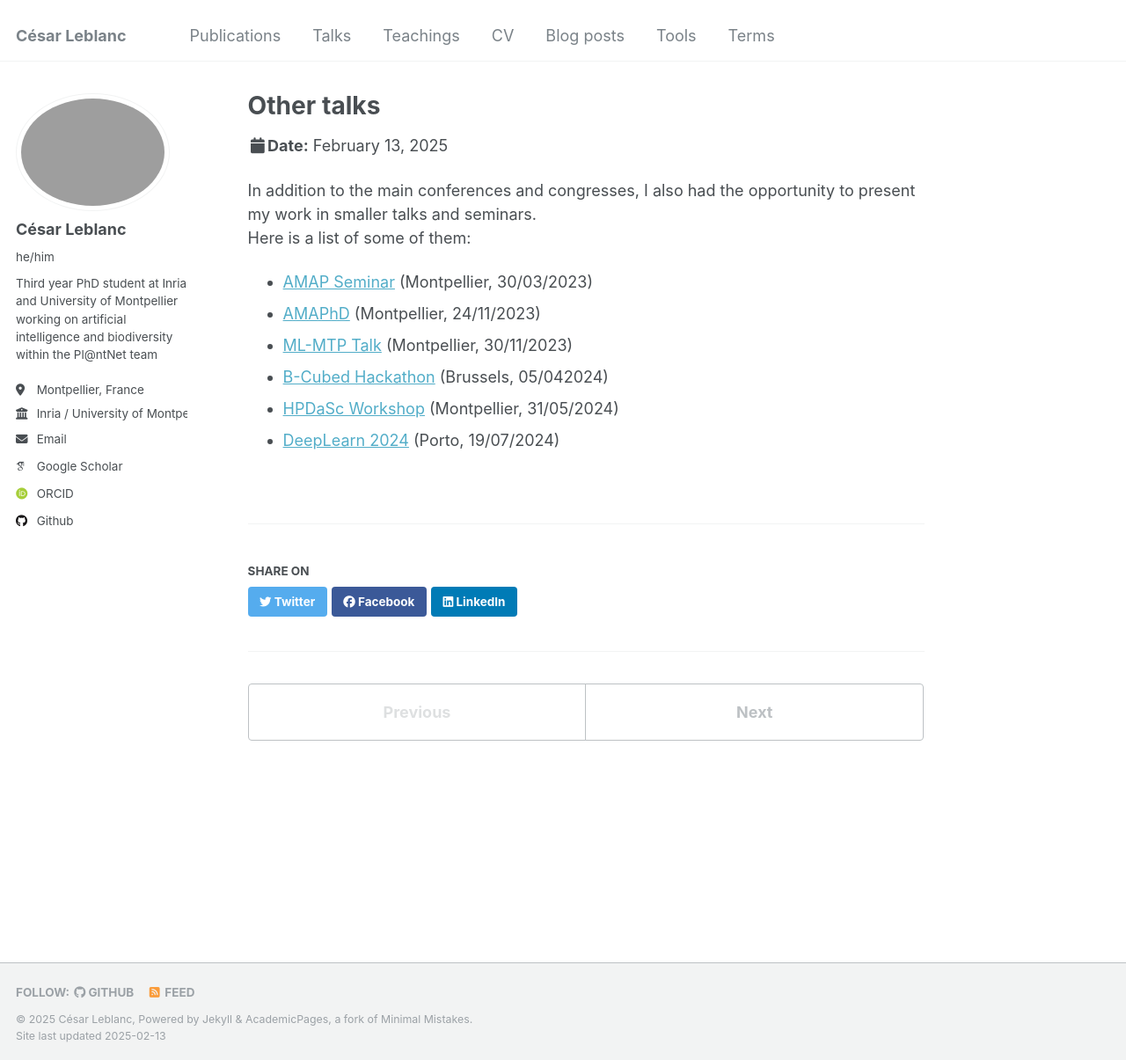
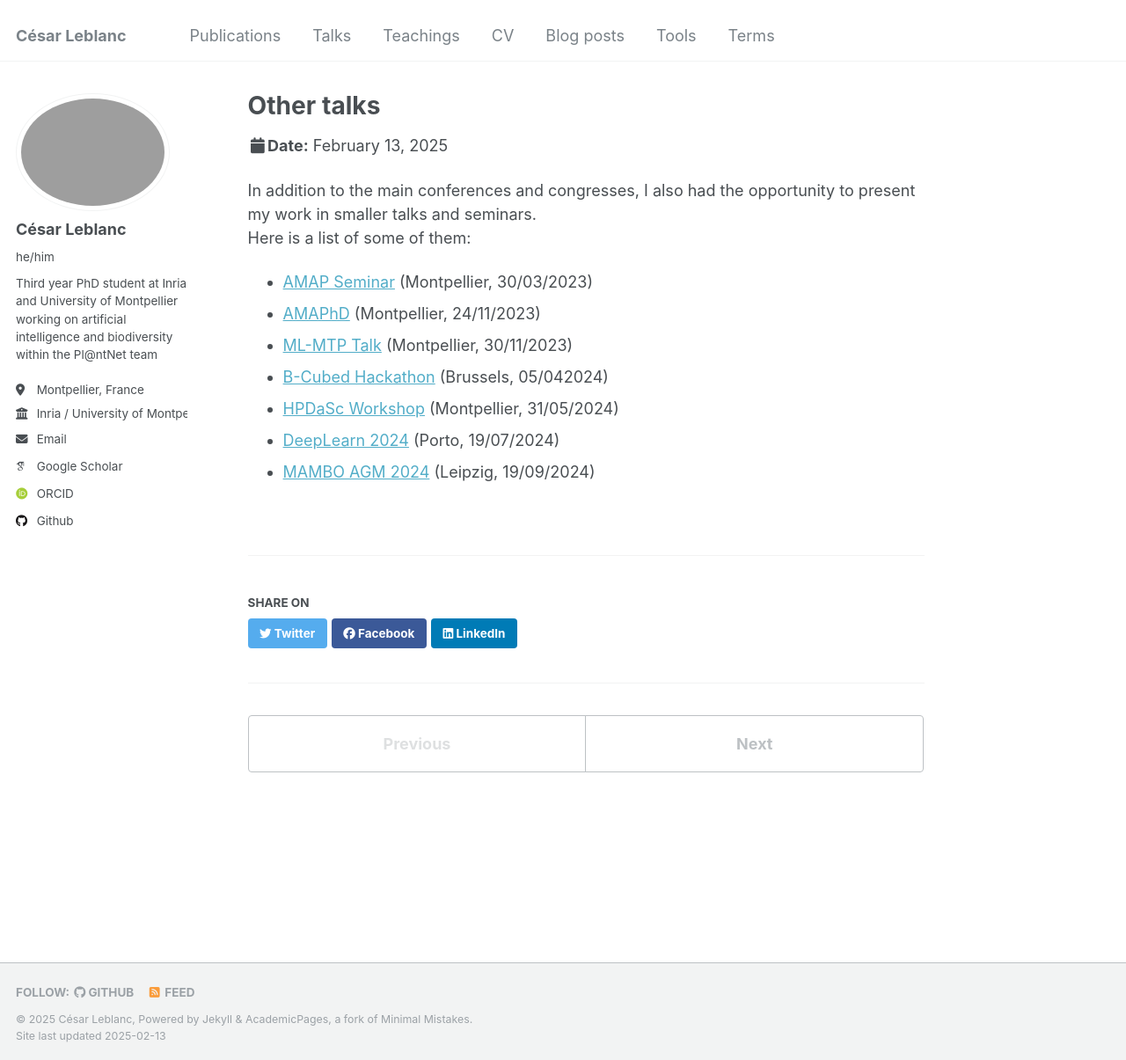
Before and after one commit to cesar-leblanc/cesar-leblanc.github.io, a Jekyll site: the page built from _talks/0000-other-talks.md, in a window 1280 px wide and 1205 px high. Shown: the whole window at 88% size. Built offline with Jekyll 4.4.1, drawn with Linux system fonts in a browser that asks for light colours; some web fonts are replaced.

Commit message:
Add MAMBO AGM 2024

```diff
--- a/_talks/0000-other-talks.md
+++ b/_talks/0000-other-talks.md
@@ -5,6 +5,7 @@ locations:
   - "Montpellier, France"
   - "Brussels, Belgium"
   - "Porto, Portugal"
+  - "Leipzig, Germany"
 ---
 
 In addition to the main conferences and congresses, I also had the opportunity to present my work in smaller talks and seminars.
@@ -15,3 +16,4 @@ Here is a list of some of them:
 - [B-Cubed Hackathon](https://b-cubed.eu/b-cubed-hackathon) (Brussels, 05/042024)
 - [HPDaSc Workshop](https://team.inria.fr/zenith/hpdasc-workshop-on-data-driven-science/) (Montpellier, 31/05/2024)
 - [DeepLearn 2024](https://deeplearn.irdta.eu/2024/) (Porto, 19/07/2024)
+- [MAMBO AGM 2024](https://www.mambo-project.eu/events) (Leipzig, 19/09/2024)
```
